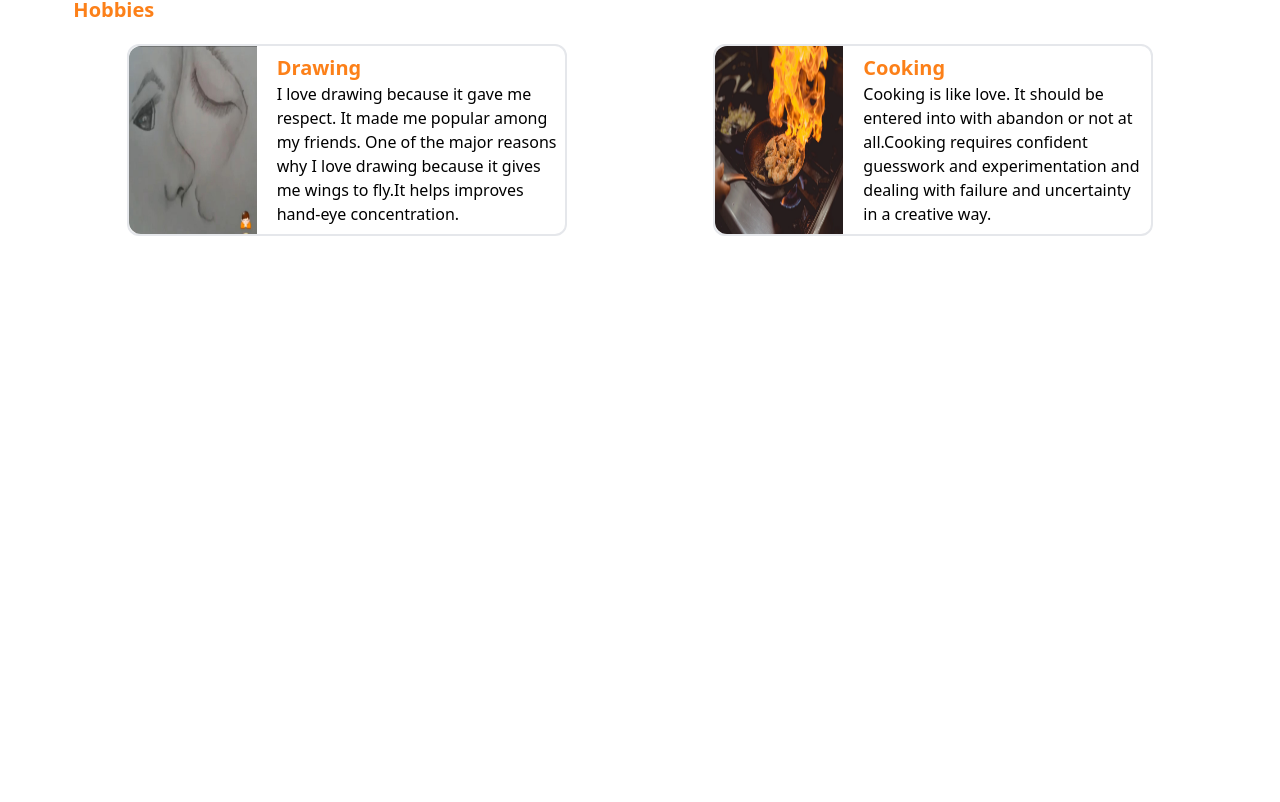
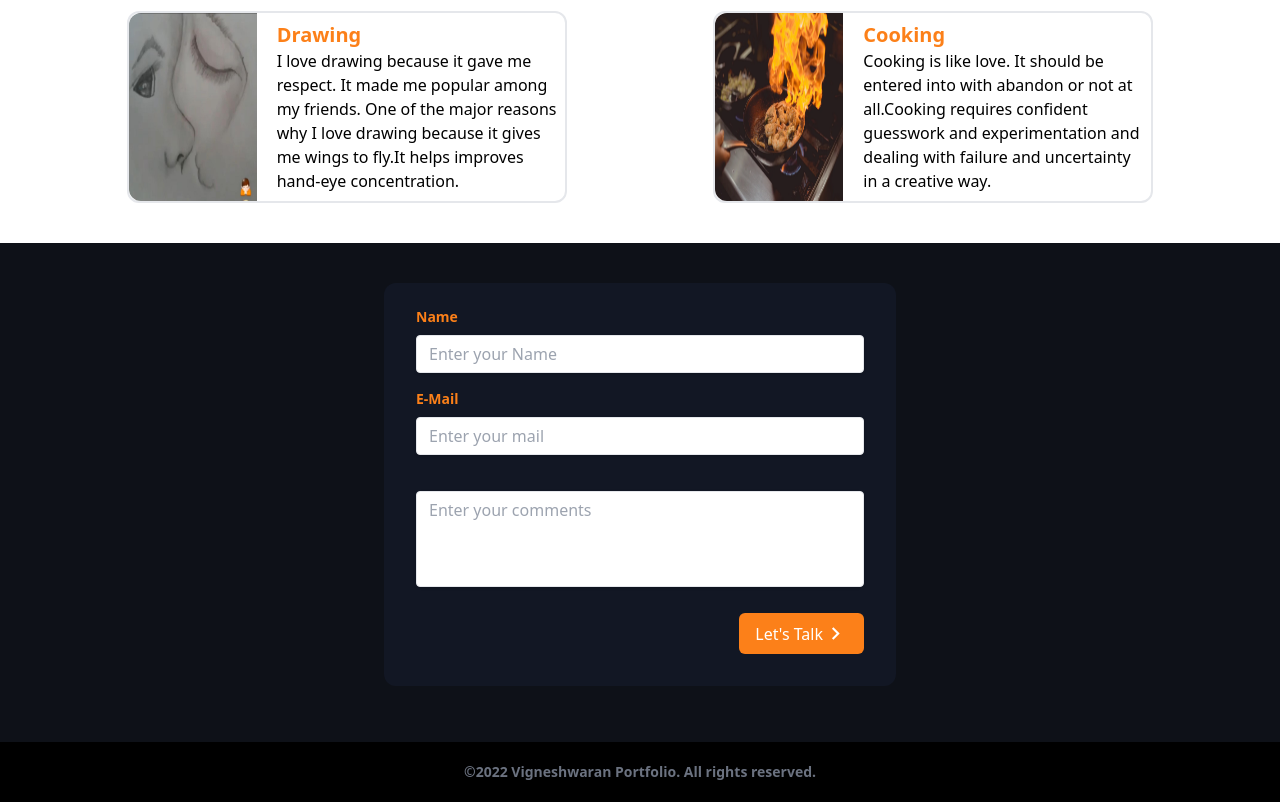
Before and after one commit to vigneshpandi2907/vignesh-portfolio, a React (Create React App) app: page / in a window 1280 px wide. Shown: the part 2078-2880 px from the top of the page. Before the commit the page ends 2354 px from the top, so only its background shows below. Built offline with nearby package versions, Linux system fonts and the light colour scheme; a web font is replaced by a local one; what @kamona/tailwindcss-perspective would draw is missing.

Commit message:
added contact and footer

```diff
--- a/src/App.js
+++ b/src/App.js
@@ -1,6 +1,8 @@
 import "./App.css";
 import About from "./components/About";
+import Contact from "./components/Contact";
 import Education from "./components/Education";
+import Footer from "./components/Footer";
 import Hobbies from "./components/Hobbies";
 import Home from "./components/Home";
 import NavBar from "./components/NavBar";
@@ -15,6 +17,8 @@ function App() {
       <Education />
       <Skills />
       <Hobbies />
+      <Contact />
+      <Footer />
       <SocialLinks />
     </div>
   );
--- /dev/null
+++ b/src/components/Contact.js
@@ -0,0 +1,64 @@
+import React from "react";
+import { MdOutlineKeyboardArrowRight } from "react-icons/md";
+
+const Contact = (props) => {
+  return (
+    <div className="flex items-center justify-center bg-contactContent">
+      <div class="w-full  max-w-sm sm:max-w-lg mt-10 mb-10">
+        <form
+          action="https://getform.io/f/a18c12b6-0993-46cd-8cce-81067d1c0b4e"
+          method="POST"
+          class="bg-form rounded-xl bg-opacity-70 px-8 pt-6 pb-6 mb-4"
+        >
+          <div class="mb-4">
+            <label class="block text-myColor text-sm font-bold mb-2" for="name">
+              Name
+            </label>
+            <input
+              class="shadow appearance-none border rounded w-full py-2 px-3 text-gray-700 leading-tight focus:outline-none focus:shadow-outline"
+              id="name"
+              name="name"
+              type="text"
+              placeholder="Enter your Name"
+            />
+          </div>
+          <div class="mb-6">
+            <label
+              class="block text-myColor text-sm font-bold mb-2"
+              for="email"
+            >
+              E-Mail
+            </label>
+            <input
+              class=" shadow appearance-none border rounded w-full py-2 px-3 text-gray-700 mb-3 leading-tight focus:outline-none focus:shadow-outline"
+              id="password"
+              name="email"
+              type="email"
+              placeholder="Enter your mail"
+            />
+          </div>
+          <div class="mb-3">
+            <textarea
+              name="message"
+              class="shadow appearance-none border rounded  w-full py-2 px-3 h-24  text-gray-700  leading-tight focus:outline-none focus:shadow-outline  overflow-hidden resize-none "
+              placeholder="Enter your comments"
+            ></textarea>
+          </div>
+          <div className="flex items-center justify-end">
+            <button
+              className="flex items-center px-4 py-2 my-2 text-white rounded-md cursor-pointer group w-fit bg-myColor"
+              type="submit"
+            >
+              Let's Talk
+              <span className="duration-300 group-hover:translate-x-2">
+                <MdOutlineKeyboardArrowRight size={25} />
+              </span>
+            </button>
+          </div>
+        </form>
+      </div>
+    </div>
+  );
+};
+
+export default Contact;
--- a/src/components/Education.js
+++ b/src/components/Education.js
@@ -37,7 +37,7 @@ const Education = (props) => {
             </div>
           </div>
         </div>
-        <hr class="my-4 h-px bg-gray-200 border-0 dark:bg-gray-700" />
+        {/* <hr class="my-4 h-px bg-gray-200 border-0 dark:bg-gray-700" /> */}
       </div>
     </div>
   );
--- /dev/null
+++ b/src/components/Footer.js
@@ -0,0 +1,13 @@
+import React from "react";
+
+const Footer = (props) => {
+  return (
+    <div className="p-5 bg-black">
+      <p class="text-center text-sm text-gray-500 font-bold ">
+        &copy;2022 Vigneshwaran Portfolio. All rights reserved.
+      </p>
+    </div>
+  );
+};
+
+export default Footer;
--- a/tailwind.config.js
+++ b/tailwind.config.js
@@ -4,7 +4,7 @@ module.exports = {
   mode: "jit",
   theme: {
     screens: {
-       xlsm: "442px",
+      xlsm: "442px",
       xsm: "520px",
       sm: "640px",
       // => @media (min-width: 640px) { ... }
@@ -29,6 +29,8 @@ module.exports = {
       backgroundColor: {
         myColor: "rgb(252,128,25)",
         skillColor: "rgb(41,41,41)",
+        contactContent: "rgb(14,17,24)",
+        form: "rgb(21,27,42)",
       },
 
       colors: {
```
